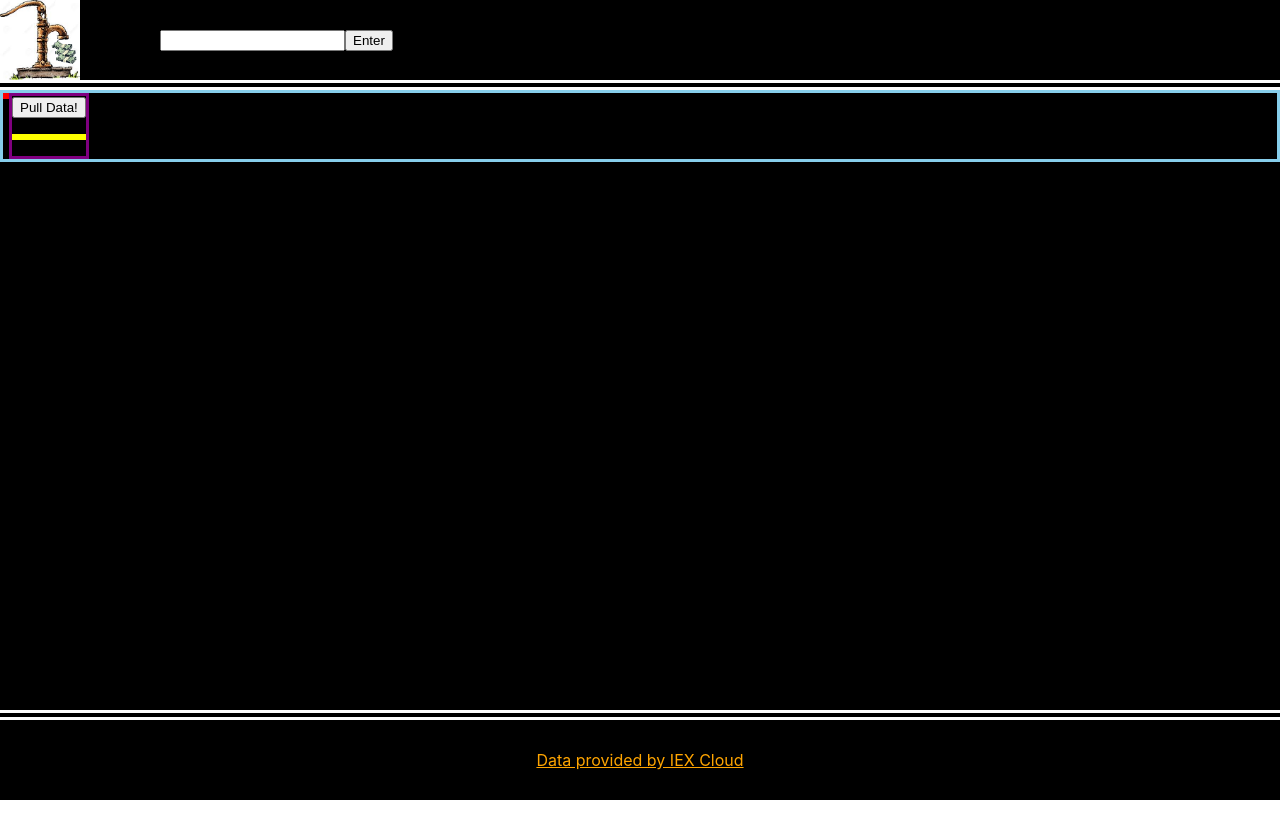
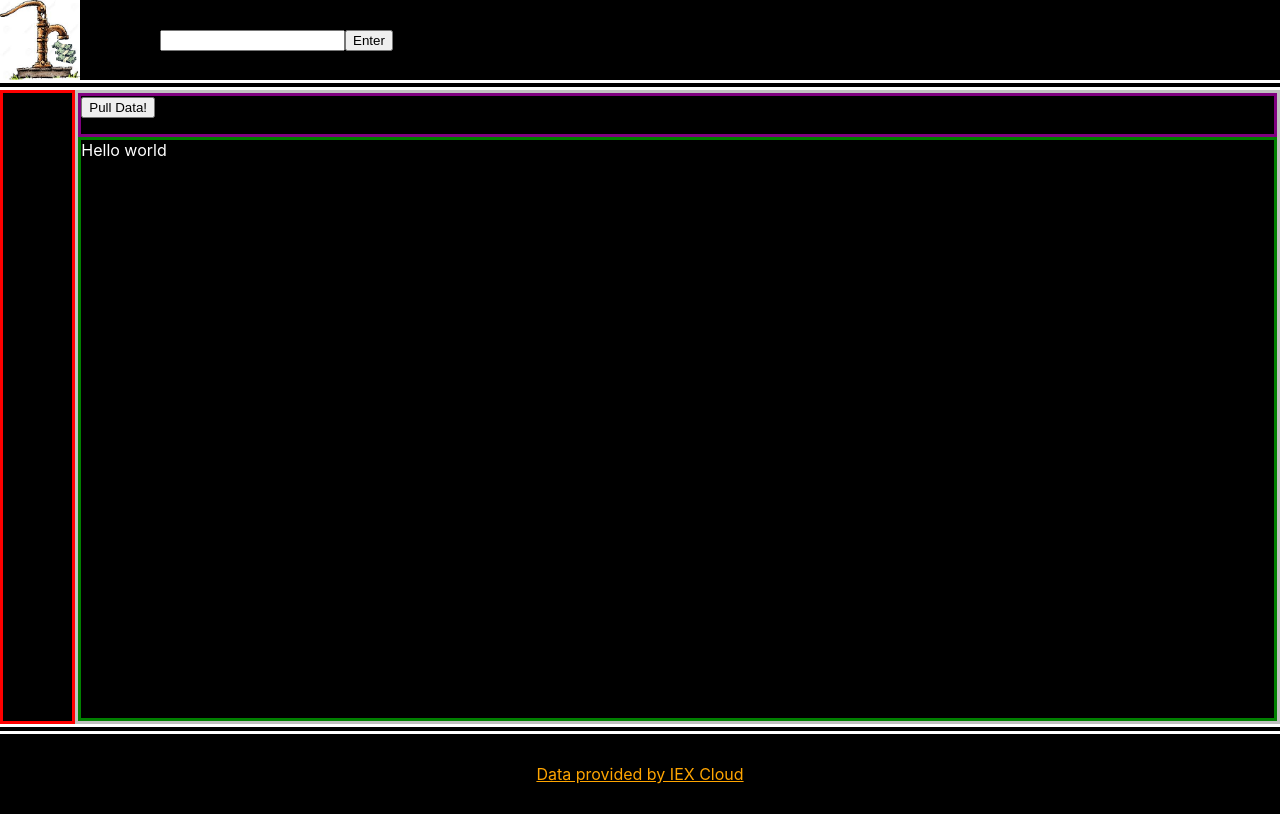
Before and after one commit to RudyCruisin/PumpingProfits, a React (Create React App) app: page / in a window 1280 px wide. Built offline with nearby package versions, Linux system fonts and the light colour scheme.

Commit message:
implemented css grid

```diff
--- a/src/App.js
+++ b/src/App.js
@@ -12,12 +12,18 @@ const App = () => {
         <Stocksearch />
       </header>
       <main>
-        <div className="r-app">
-          <div className="r1-app">
+        <div className="wrapper">
+          <div className="one">
             <Stocklist />
           </div>
-          <div className="r2-app">
-          <Stockdata />
+          <div className="box box1">
+            <div className="two">
+              <Stockdata />
+            </div>
+            <div className="three">
+              Hello world
+            {/* <Stockdisplay /> */}
+            </div>
           </div>
           <Switch >
             {/* <Route expact path='/' component={Landing} /> */}
--- a/src/index.css
+++ b/src/index.css
@@ -40,7 +40,6 @@ main {
   flex: 1;
   /* justify-content: center; */
   /* width: 100%; */
-
 }
 
 .y-app {
@@ -60,20 +59,32 @@ img {
 
 ul {
   list-style-type: none;
-  border:solid yellow;
+  padding-right: 10px;
+  padding-left: 10px;
 }
 
-.r-app {
-  border: solid skyblue;
-  align-items: flex-start;
-  display: flex;
+.wrapper {
+  display: grid;
+  grid-template-columns: 1fr 16fr;
+  grid-auto-rows: minmax(100px, auto);
 }
 
-.r1-app {
+.one {
   border: solid red;
-  /* flex: 1; */
 }
 
-.r2-app {
+.box1 {
+  display: grid;
+  grid-template-rows: 1fr 73vh;
+  bordeR: solid silver;
+}
+
+.two {
   border: solid purple;
+  grid-row: 1;
 }
+
+.three {
+  border: solid green;
+  grid-row: 2/3;
+}
```
Also changed, not shown: 1 other file (tests, documents, lock files or other folders).
